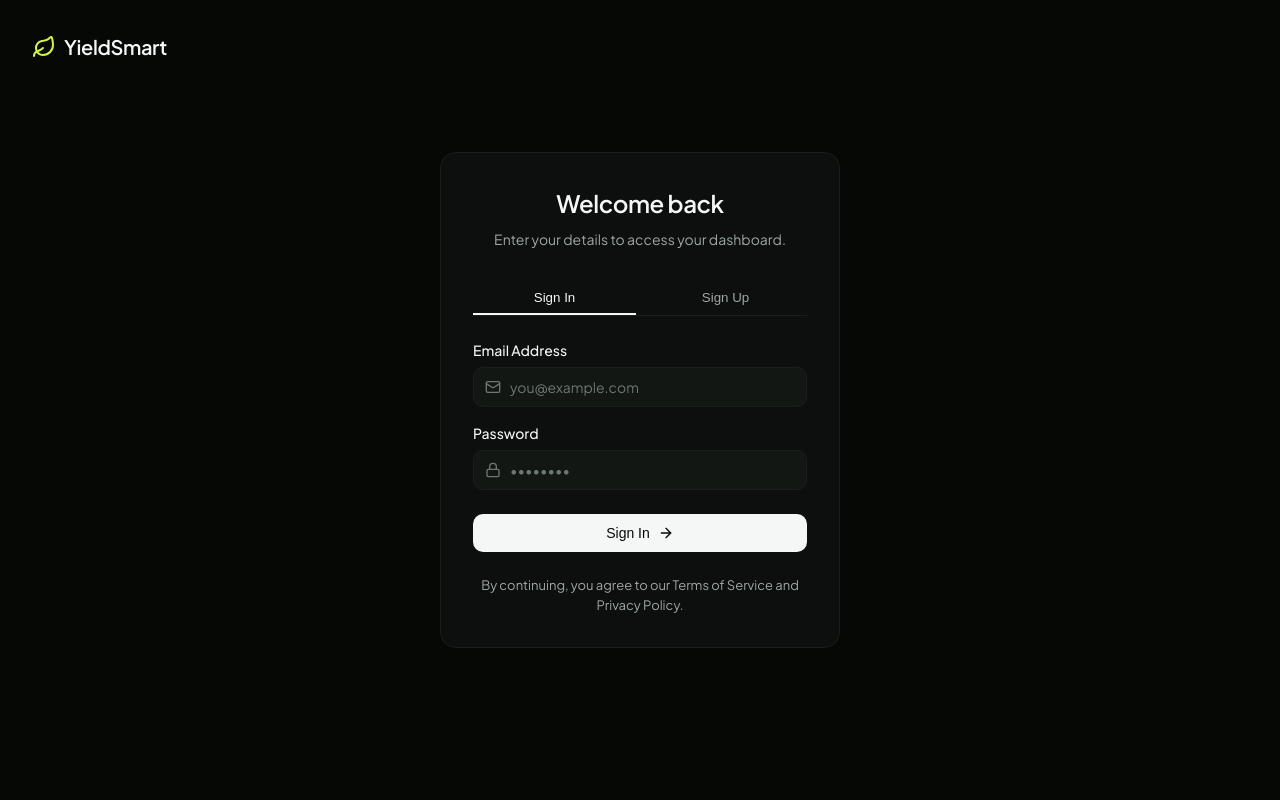
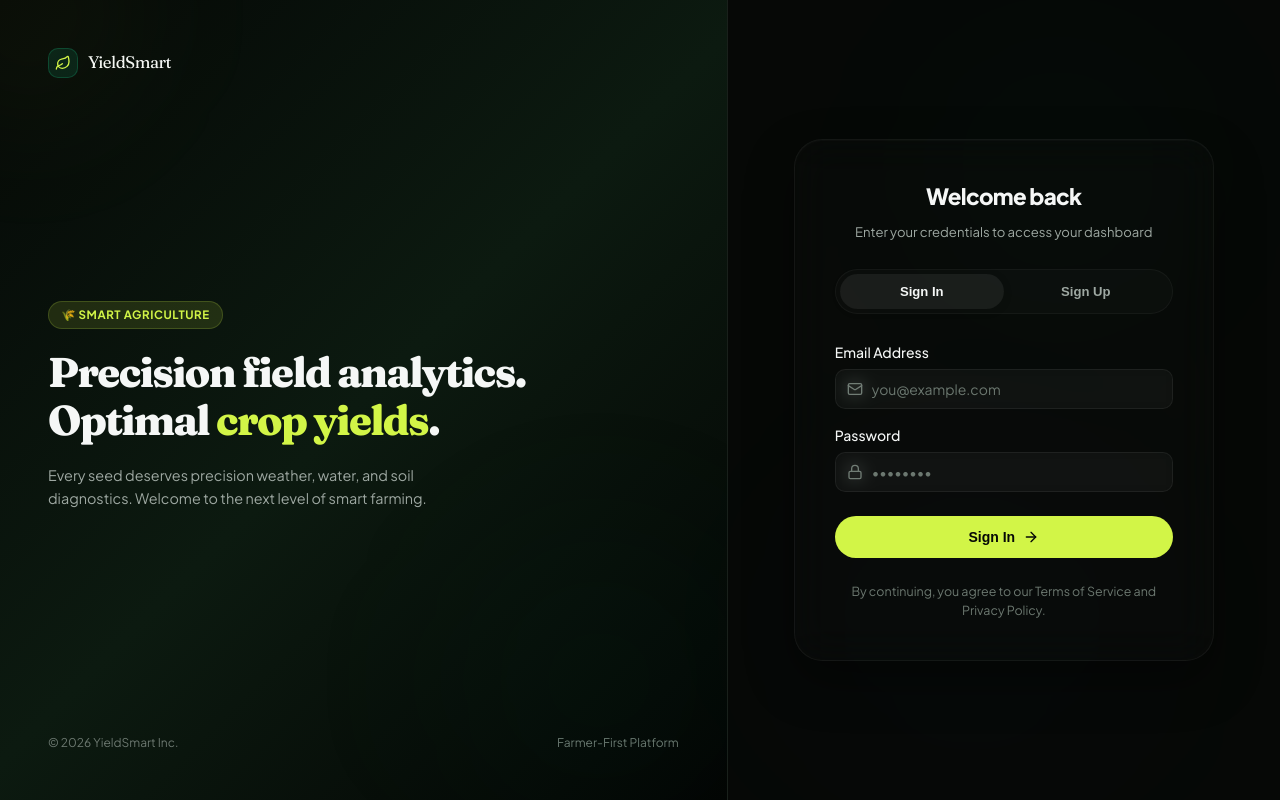
Before and after one commit to pradipta2005/Yieldsmart, a Next.js app in the folder frontend/: page /auth in a window 1280 px wide. Built offline with nearby package versions, Linux system fonts and the light colour scheme; no server answers.

Commit message:
design: implement premium Pinterest-inspired dual-pane auth layout with glassmorphic inputs and forest gradients

```diff
--- a/frontend/src/app/auth/page.tsx
+++ b/frontend/src/app/auth/page.tsx
@@ -50,18 +50,54 @@ export default function AuthPage({ searchParams }: { searchParams: Promise<{ tab
 
   return (
     <div className="auth-container">
-      <Link href="/" style={{ position: 'absolute', top: 32, left: 32, textDecoration: 'none', display: 'flex', alignItems: 'center', gap: 8 }}>
-        <Leaf size={24} color="var(--accent-primary)" />
-        <span style={{ fontWeight: 600, fontSize: '1.25rem', letterSpacing: '-0.02em', color: 'var(--text-primary)' }}>
+      {/* ── Left Illustration Sidebar (Hidden on Mobile) ── */}
+      <div className="auth-sidebar">
+        <Link href="/" style={{ textDecoration: 'none', display: 'flex', alignItems: 'center', gap: 10 }}>
+          <div className="brand-logo-container">
+            <Leaf size={16} color="var(--accent-primary)" />
+          </div>
+          <span className="brand-text">YieldSmart</span>
+        </Link>
+
+        <div style={{ paddingRight: 40, marginTop: "auto", marginBottom: "auto" }}>
+          <div className="premium-pill-badge" style={{ background: "var(--accent-muted)", color: "var(--accent-primary)", border: "1px solid rgba(210,245,71,0.18)", marginBottom: 20 }}>
+            🌾 Smart Agriculture
+          </div>
+          <h2 style={{ fontSize: "clamp(1.8rem, 3.5vw, 2.6rem)", fontWeight: 800, letterSpacing: "-0.04em", fontFamily: "var(--font-display)", lineHeight: 1.15, marginBottom: 20 }}>
+            Precision field analytics.<br />
+            Optimal <span style={{ color: "var(--accent-primary)" }}>crop yields</span>.
+          </h2>
+          <p style={{ color: "var(--text-secondary)", fontSize: "0.9rem", lineHeight: 1.6, maxWidth: 400 }}>
+            Every seed deserves precision weather, water, and soil diagnostics. Welcome to the next level of smart farming.
+          </p>
+        </div>
+
+        <div style={{ display: "flex", justifyContent: "space-between", fontSize: "0.75rem", color: "var(--text-tertiary)" }}>
+          <span>© 2026 YieldSmart Inc.</span>
+          <span>Farmer-First Platform</span>
+        </div>
+      </div>
+
+      {/* ── Right Form Pane ── */}
+      <div className="auth-form-pane">
+        <div className="premium-mesh-glow-1" style={{ opacity: 0.5 }} />
+        <div className="premium-mesh-glow-2" style={{ opacity: 0.5 }} />
+
+        {/* Small floating logo for mobile layout */}
+        <Link href="/" style={{ position: "absolute", top: 24, left: 24, textDecoration: 'none', display: 'flex', alignItems: 'center', gap: 8 }} className="mobile-only-logo">
+          <Leaf size={20} color="var(--accent-primary)" />
+          <span style={{ fontWeight: 700, fontSize: '1rem', color: 'var(--text-primary)' }}>
             YieldSmart
           </span>
         </Link>
 
         <div className="auth-box">
-        <div style={{ marginBottom: 32, textAlign: 'center' }}>
-          <h1 style={{ fontSize: '1.5rem', marginBottom: 8 }}>{isSignIn ? "Welcome back" : "Create an account"}</h1>
-          <p className="text-muted" style={{ fontSize: '0.875rem' }}>
-            {isSignIn ? "Enter your details to access your dashboard." : "Start managing your farm intelligently."}
+          <div style={{ marginBottom: 28, textAlign: 'center' }}>
+            <h1 style={{ fontSize: '1.4rem', fontWeight: 800, letterSpacing: "-0.03em", color: "var(--text-primary)", marginBottom: 8 }}>
+              {isSignIn ? "Welcome back" : "Create account"}
+            </h1>
+            <p style={{ fontSize: '0.82rem', color: "var(--text-secondary)" }}>
+              {isSignIn ? "Enter your credentials to access your dashboard" : "Start managing your farm intelligently"}
             </p>
           </div>
 
@@ -98,7 +134,7 @@ export default function AuthPage({ searchParams }: { searchParams: Promise<{ tab
                     <span className="input-icon-left"><User size={16} /></span>
                     <input
                       type="text"
-                    className="input input-with-icon"
+                      className="input input-with-icon premium-input"
                       placeholder="John Doe"
                       value={name}
                       onChange={e => setName(e.target.value)}
@@ -112,7 +148,7 @@ export default function AuthPage({ searchParams }: { searchParams: Promise<{ tab
                     <span className="input-icon-left"><MapPin size={16} /></span>
                     <input
                       type="text"
-                    className="input input-with-icon"
+                      className="input input-with-icon premium-input"
                       placeholder="New Delhi"
                       value={city}
                       onChange={e => setCity(e.target.value)}
@@ -129,7 +165,7 @@ export default function AuthPage({ searchParams }: { searchParams: Promise<{ tab
                 <span className="input-icon-left"><Mail size={16} /></span>
                 <input
                   type="email"
-                className="input input-with-icon"
+                  className="input input-with-icon premium-input"
                   placeholder="you@example.com"
                   value={email}
                   onChange={e => setEmail(e.target.value)}
@@ -144,7 +180,7 @@ export default function AuthPage({ searchParams }: { searchParams: Promise<{ tab
                 <span className="input-icon-left"><Lock size={16} /></span>
                 <input
                   type="password"
-                className="input input-with-icon"
+                  className="input input-with-icon premium-input"
                   placeholder="••••••••"
                   value={password}
                   onChange={e => setPassword(e.target.value)}
@@ -157,7 +193,7 @@ export default function AuthPage({ searchParams }: { searchParams: Promise<{ tab
             <button
               type="submit"
               className="btn btn-primary"
-            style={{ width: '100%', marginTop: 8, padding: '10px' }}
+              style={{ width: '100%', marginTop: 8, padding: '12px', borderRadius: 99, background: "var(--accent-primary)", color: "var(--bg-primary)", fontWeight: 700 }}
               disabled={loading}
             >
               {loading ? <Loader2 size={16} className="spinner" style={{ animation: 'spin 1s linear infinite' }} /> : (isSignIn ? "Sign In" : "Create Account")}
@@ -165,8 +201,9 @@ export default function AuthPage({ searchParams }: { searchParams: Promise<{ tab
             </button>
           </form>
 
-        <div style={{ marginTop: 24, textAlign: 'center', fontSize: '0.8125rem', color: 'var(--text-secondary)' }}>
+          <div style={{ marginTop: 24, textAlign: 'center', fontSize: '0.78rem', color: 'var(--text-tertiary)' }}>
             By continuing, you agree to our Terms of Service and Privacy Policy.
+          </div>
         </div>
       </div>
     </div>
--- a/frontend/src/app/globals.css
+++ b/frontend/src/app/globals.css
@@ -324,31 +324,123 @@ h1, h2, h3, h4, h5 {
 .auth-container {
   min-height: 100vh;
   display: flex;
+  background: var(--bg-primary);
+  position: relative;
+  overflow: hidden;
+  width: 100%;
+}
+
+.auth-sidebar {
+  flex: 1.25;
+  background: linear-gradient(135deg, #050806 0%, #0c1a10 50%, #030403 100%);
+  display: flex;
+  flex-direction: column;
+  justify-content: space-between;
+  padding: 48px;
+  position: relative;
+  overflow: hidden;
+  border-right: 1px solid var(--border-subtle);
+}
+
+.auth-sidebar::before {
+  content: '';
+  position: absolute;
+  top: -20%;
+  left: -20%;
+  width: 350px;
+  height: 350px;
+  border-radius: 50%;
+  background: radial-gradient(circle, rgba(210, 245, 71, 0.05) 0%, transparent 70%);
+  filter: blur(60px);
+}
+
+.auth-sidebar::after {
+  content: '';
+  position: absolute;
+  bottom: -10%;
+  right: -10%;
+  width: 400px;
+  height: 400px;
+  border-radius: 50%;
+  background: radial-gradient(circle, rgba(5, 150, 105, 0.06) 0%, transparent 75%);
+  filter: blur(80px);
+}
+
+.auth-form-pane {
+  flex: 1;
+  display: flex;
   align-items: center;
   justify-content: center;
-  padding: 24px;
+  padding: 40px 24px;
+  position: relative;
+  z-index: 10;
 }
+
 .auth-box {
   width: 100%;
-  max-width: 400px;
-  background: var(--bg-secondary);
-  border: 1px solid var(--border-subtle);
-  border-radius: var(--radius-lg);
-  padding: 32px;
+  max-width: 420px;
+  background: rgba(255, 255, 255, 0.01);
+  backdrop-filter: blur(20px);
+  border: 1px solid rgba(255, 255, 255, 0.05);
+  border-radius: 28px;
+  padding: 40px;
+  box-shadow: 0 20px 48px rgba(0, 0, 0, 0.4), inset 0 1px 0 rgba(255, 255, 255, 0.02);
+  transition: all 0.3s cubic-bezier(0.16, 1, 0.3, 1);
 }
-.auth-tabs { display: flex; gap: 8px; margin-bottom: 24px; border-bottom: 1px solid var(--border-subtle); }
+
+body.light-theme .auth-box {
+  background: rgba(255, 255, 255, 0.7);
+  border: 1px solid rgba(0, 0, 0, 0.05);
+  box-shadow: 0 16px 36px rgba(0, 0, 0, 0.03), inset 0 1px 0 rgba(255, 255, 255, 0.4);
+}
+
+.auth-tabs {
+  display: flex;
+  background: rgba(255, 255, 255, 0.02);
+  border: 1px solid rgba(255, 255, 255, 0.04);
+  padding: 4px;
+  border-radius: 99px;
+  margin-bottom: 28px;
+}
+
+body.light-theme .auth-tabs {
+  background: rgba(0, 0, 0, 0.02);
+  border-color: rgba(0, 0, 0, 0.04);
+}
+
 .auth-tab {
-  padding: 8px 16px;
+  padding: 10px 20px;
   color: var(--text-secondary);
   background: transparent;
   border: none;
-  border-bottom: 2px solid transparent;
-  font-weight: 500;
+  border-radius: 99px;
+  font-size: 0.82rem;
+  font-weight: 600;
   cursor: pointer;
+  transition: all 0.25s cubic-bezier(0.16, 1, 0.3, 1);
 }
-.auth-tab.active { color: var(--text-primary); border-bottom-color: var(--text-primary); }
+
+.auth-tab.active {
+  color: var(--text-primary) !important;
+  background: rgba(255, 255, 255, 0.06);
+  box-shadow: 0 2px 8px rgba(0, 0, 0, 0.15);
+}
+
+body.light-theme .auth-tab.active {
+  background: #ffffff;
+  box-shadow: 0 2px 8px rgba(0, 0, 0, 0.05);
+}
 
 /* ── Responsive ──────────────────────────────────────────────── */
+@media (max-width: 1024px) {
+  .auth-sidebar {
+    display: none !important;
+  }
+  .auth-form-pane {
+    flex: 1;
+  }
+}
+
 @media (max-width: 768px) {
   .navbar { padding: 0 16px; }
   .page { padding: 24px 16px; }
@@ -1200,3 +1292,19 @@ body.light-theme select option {
   background: #ffffff;
   color: #121814;
 }
+
+/* Auth page helpers */
+.mobile-only-logo {
+  display: none !important;
+}
+
+@media (max-width: 1024px) {
+  .mobile-only-logo {
+    display: flex !important;
+  }
+}
+
+.premium-input:focus {
+  border-color: var(--accent-primary) !important;
+  box-shadow: 0 0 0 3px var(--accent-muted) !important;
+}
```
Lines whose indentation alone changed are shown as unchanged.
